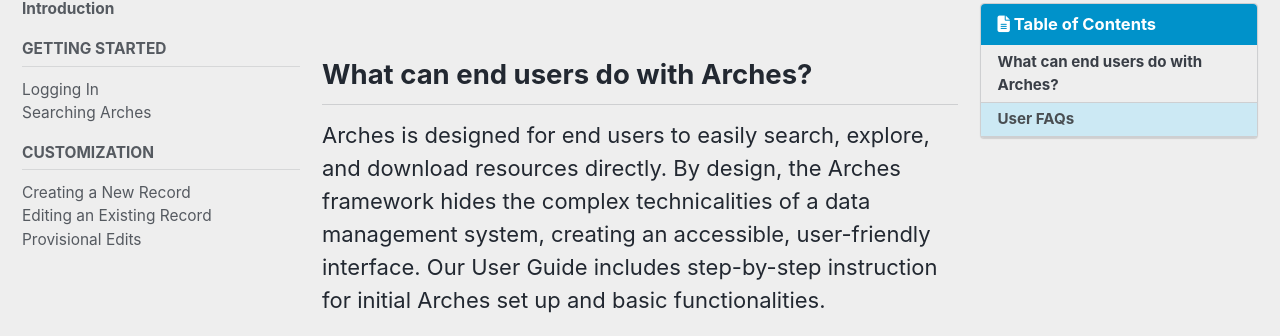
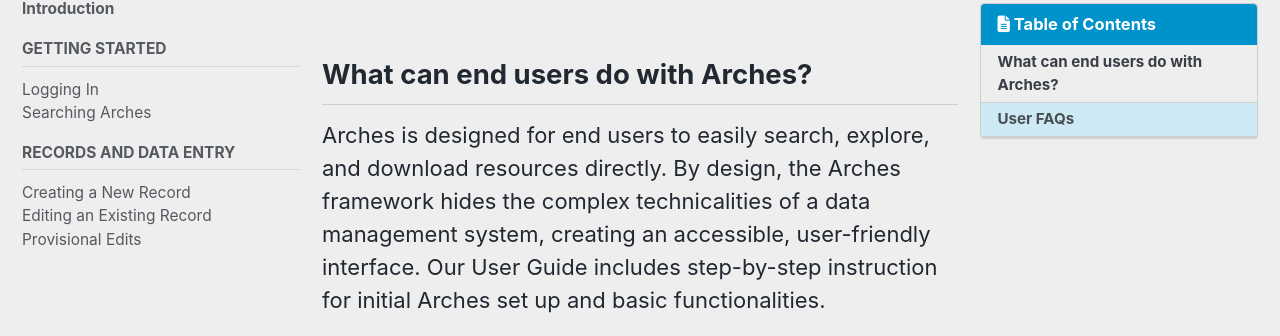
Before and after one commit to fargeo/archesguides, a Jekyll site: the page built from _pages/user.md, in a window 1280 px wide. Shown: the part 160-496 px from the top of the page. Built offline with Jekyll 4.4.1, drawn with Linux system fonts in a browser that asks for light colours; cached includes are drawn as plain includes; nearby versions of some CDN libraries; comment, search, counter and statistics services are not loaded; a style sheet for code colours, icons or effects is not loaded.

Commit message:
Update navigation.yml
title change

```diff
--- a/_data/navigation.yml
+++ b/_data/navigation.yml
@@ -22,7 +22,7 @@
       - title: "Searching Arches"
         url: /user-docs/searching/
 
-  - title: Customization
+  - title: Records and Data Entry
     children:
       - title: "Creating a New Record"
         url: /user-docs/new-record/
```
